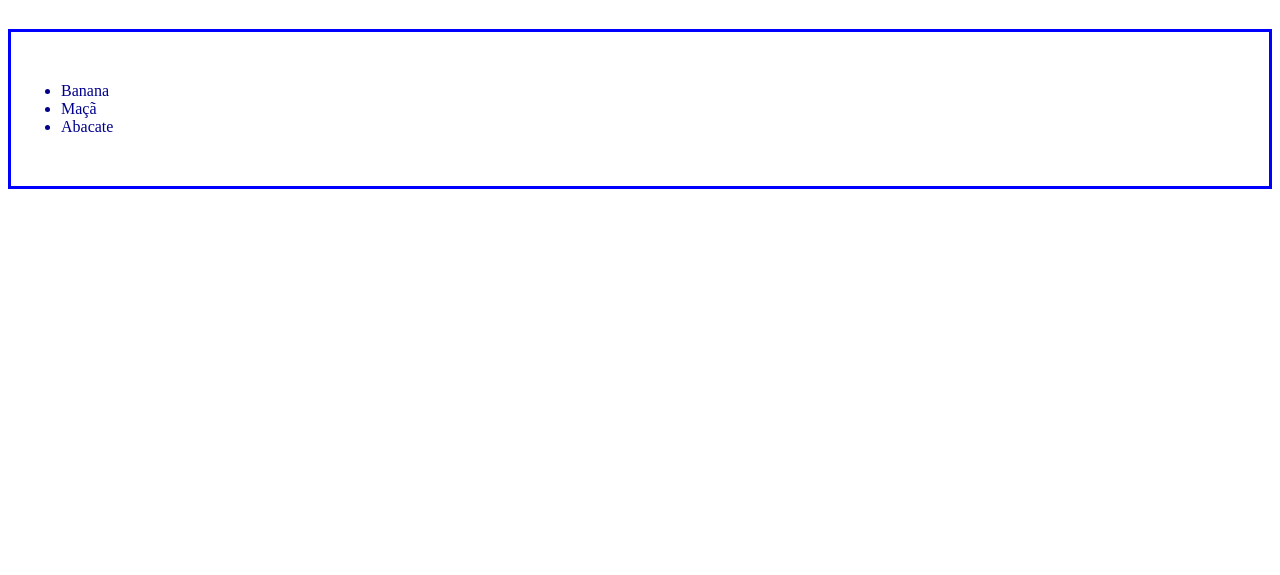
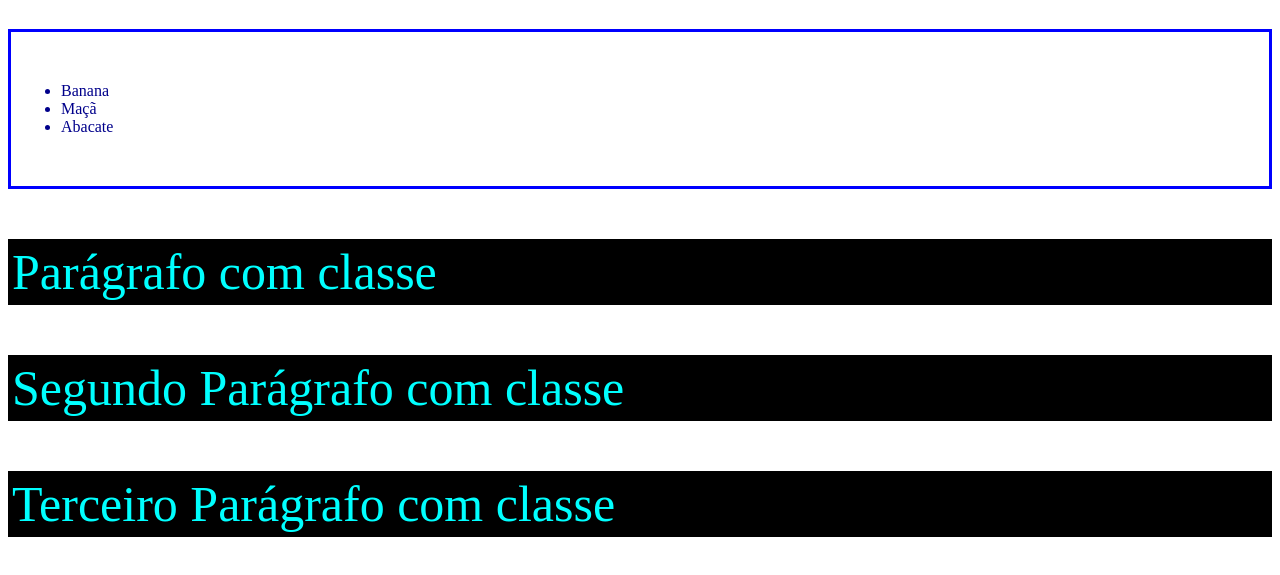
Before and after one commit to Caio-Lessaa/Estudos-de-HTML-e-CSS, a plain HTML site: page Intro/CSS/index.html in a window 1280 px wide. Shown: the part 779-1354 px from the top of the page. Drawn offline with Linux system fonts and the light colour scheme.

Commit message:
Adicionando estilos por meio de Classes

```diff
--- a/Desafio 2 CSS/titles.css
+++ b/Desafio 2 CSS/titles.css
@@ -3,3 +3,5 @@ h4 {
     background-color: black;
     size: 30px;
 }
+
+/* Seção de comentários */
--- a/Intro/CSS/CSS/styles.css
+++ b/Intro/CSS/CSS/styles.css
@@ -11,3 +11,9 @@ h2 {
 p {
     color: blueviolet
 }
+
+.paragraph {
+    background-color: #000;
+    color: aqua;
+    padding: 4px;
+}
--- a/Intro/CSS/index.html
+++ b/Intro/CSS/index.html
@@ -39,5 +39,11 @@
             <li>Maçã</li>
             <li>Abacate</li>
         </ul>
+
+        <!-- Classes -->
+
+        <p class="paragraph">Parágrafo com classe</p>
+        <p class="paragraph">Segundo Parágrafo com classe</p>
+        <p class="paragraph">Terceiro Parágrafo com classe</p>
 </body>
 </html>
```
